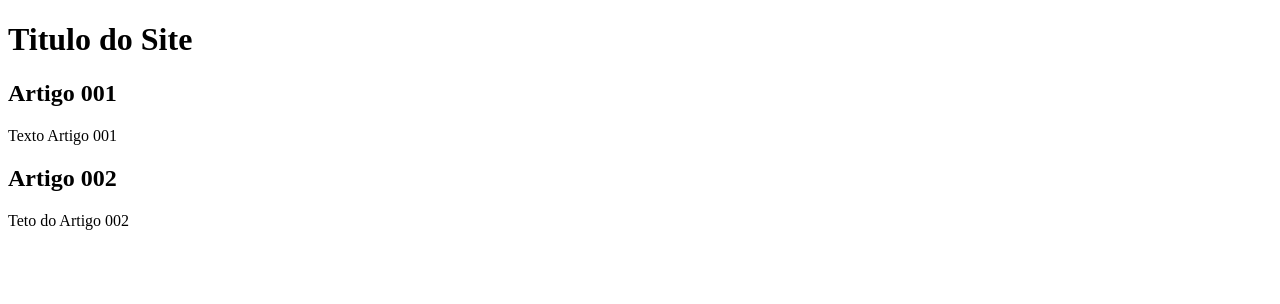
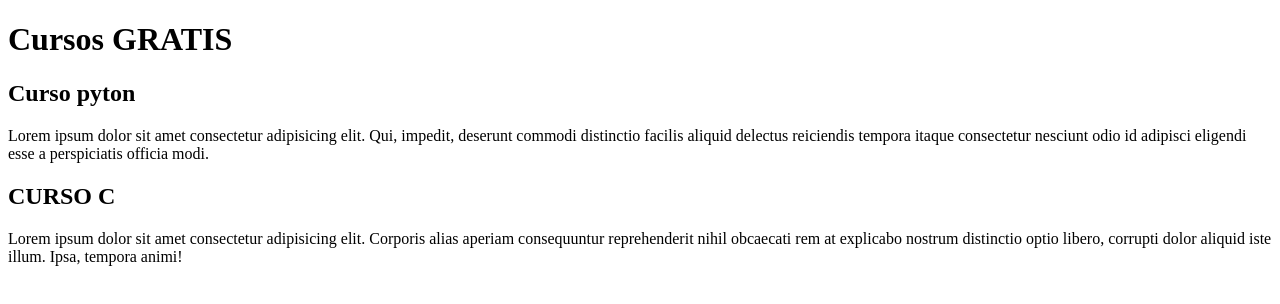
Before and after one commit to SamuelB-Silva/Projeto-site, a plain HTML site: page index.html in a window 1280 px wide. Drawn offline with Linux system fonts and the light colour scheme.

Commit message:
Update index.html

```diff
--- a/index.html
+++ b/index.html
@@ -3,20 +3,20 @@
 <head>
     <meta charset="UTF-8">
     <meta name="viewport" content="width=device-width, initial-scale=1.0">
-    <title>Titulo do Site</title>
+    <title></title>
 </head>
 <body>
     <main>
         <header>
-            <h1>Titulo do Site</h1>
+            <h1>Cursos GRATIS</h1>
         </header>
         <article>
-            <h2>Artigo 001</h2>
-            <p>Texto Artigo 001</p>
+            <h2>Curso pyton</h2>
+            <p>Lorem ipsum dolor sit amet consectetur adipisicing elit. Qui, impedit, deserunt commodi distinctio facilis aliquid delectus reiciendis tempora itaque consectetur nesciunt odio id adipisci eligendi esse a perspiciatis officia modi.</p>
         </article>
         <article>
-            <h2>Artigo 002</h2>
-            <p>Teto do Artigo 002</p>
+            <h2>CURSO C</h2>
+            <p>Lorem ipsum dolor sit amet consectetur adipisicing elit. Corporis alias aperiam consequuntur reprehenderit nihil obcaecati rem at explicabo nostrum distinctio optio libero, corrupti dolor aliquid iste illum. Ipsa, tempora animi!</p>
         </article>
 
     </main>
```
